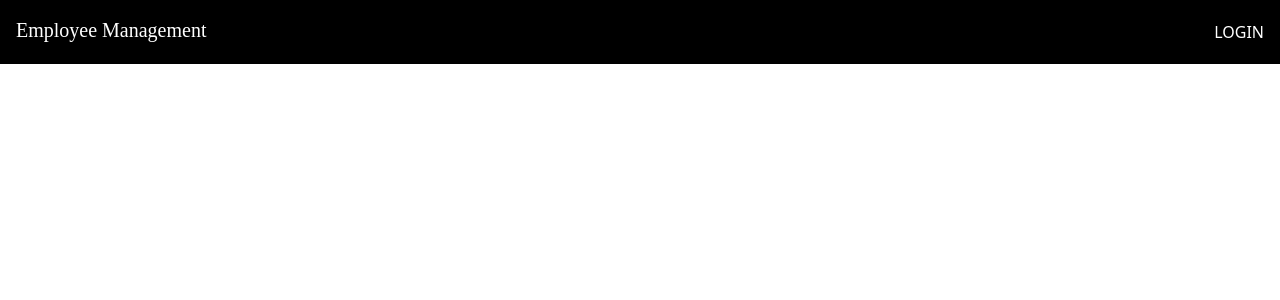
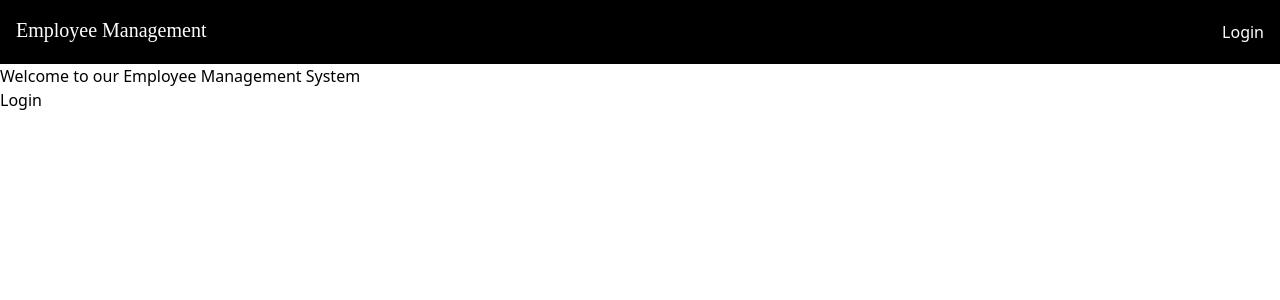
Before and after one commit to muskan-bajaj/Flipr-Externship, a React (Create React App) app in the folder frontend/: page / in a window 1280 px wide. Shown: the top 300 px of the page. Built offline with nearby package versions, Linux system fonts and the light colour scheme.

Commit message:
ui ux day4

```diff
--- a/frontend/src/App.jsx
+++ b/frontend/src/App.jsx
@@ -1,17 +1,28 @@
 import React, { useContext } from "react";
+import { BrowserRouter, Route, Routes } from "react-router-dom";
+import { AuthContext } from "./component/context/AuthContext";
 import Login from "./component/login/Login";
-import { BrowserRouter, Route, Routes } from "react-router-dom";
 import Welcome from "./component/welcome page/Welcome";
 import NavBar from "./component/nav bar/NavBar";
+import LandingPage from "./component/landing/LandingPage";
+import AddNewEmply from "./component/add employee/AddNewEmply";
+import Error from "./component/error/Error";
+// import NavBar from "./component/nav bar/NavBar";
 
 function App() {
-  const isLoggedIn = localStorage.getItem("isLoggedIn");
+  const authCxt = useContext(AuthContext);
+
   return (
     <BrowserRouter>
-      {isLoggedIn ? <NavBar element="LOGOUT" /> : <NavBar element="LOGIN" />}
+      <NavBar />
       <Routes>
-        {isLoggedIn ? <Route path="/admin" element={<Welcome />} /> : <></>}
+        <Route path="/" element={<LandingPage />} />
         <Route path="/login" element={<Login />} />
+        {authCxt.loggedIn && <Route path="/admin" element={<Welcome />} />}
+        {authCxt.loggedIn && (
+          <Route path="/admin/newEmployee" element={<AddNewEmply />} />
+        )}
+        <Route path="*" element={<Error />} />
       </Routes>
     </BrowserRouter>
   );
--- /dev/null
+++ b/frontend/src/component/add employee/AddNewEmply.jsx
@@ -0,0 +1,34 @@
+import React from "react";
+
+export default function AddNewEmply() {
+  return (
+    <div className="bg-slate-200 h-[89vh] flex justify-center items-center">
+      <div className="bg-slate-300 p-5 rounded">
+        <div>
+          <label htmlFor="name">Employee Name</label>
+          <input type="text" />
+        </div>
+        <div>
+          <label htmlFor="email">Employee Email</label>
+          <input type="email" />
+        </div>
+        <div>
+          <label htmlFor="designation">Designation</label>
+          <select>
+            <option hidden>--select designation--</option>
+            <option>Manager</option>
+            <option>Employee</option>
+          </select>
+        </div>
+        <div>
+          <button
+            type="submit"
+            className="bg-black px-3 py-1 text-white rounded-md"
+          >
+            Add Employee
+          </button>
+        </div>
+      </div>
+    </div>
+  );
+}
--- a/frontend/src/component/context/AuthContext.jsx
+++ b/frontend/src/component/context/AuthContext.jsx
@@ -1,22 +1,22 @@
-import React, { useMemo } from "react";
+import React, { useState, useMemo } from "react";
 
 export const AuthContext = React.createContext({
   designation: "",
-  isLoggedIn: "",
+  // isLoggedIn: "",
   email: "",
   userID: "",
 });
 
 export const AuthContextProvider = (props) => {
-  //   const [loggedIn, setLoggedIn] = useState(false);
+  const [loggedIn, setLoggedIn] = useState(false);
   //   const [onLogin, setOnLogin] = useState(false);
   //   const [userID, setUserID] = useState("");
   //   const [fields, setFields] = useState([{}]);
   //   const [notices, setNotices] = useState([]);
 
-  const login = (designation, isloggedIn, email, userID) => {
+  const login = (designation, email, userID) => {
     localStorage.setItem("access", designation);
-    localStorage.setItem("isLoggedIn", isloggedIn);
+    // localStorage.setItem("isLoggedIn", isloggedIn);
     localStorage.setItem("email", email);
     localStorage.setItem("id", userID);
   };
@@ -24,8 +24,8 @@ export const AuthContextProvider = (props) => {
   const contextValue = useMemo(
     () => ({
       login: login,
-      //   loggedIn: loggedIn,
-      //   setLoggedIn: setLoggedIn,
+      loggedIn: loggedIn,
+      setLoggedIn: setLoggedIn,
       //   userID: userID,
       //   setUserID: setUserID,
       //   onLogin: onLogin,
@@ -35,7 +35,7 @@ export const AuthContextProvider = (props) => {
       //   notices: notices,
       //   setNotices: setNotices,
     }),
-    []
+    [loggedIn, setLoggedIn]
   );
 
   return (
--- /dev/null
+++ b/frontend/src/component/error/Error.jsx
@@ -0,0 +1,5 @@
+import React from "react";
+
+export default function Error() {
+  return <div>Error</div>;
+}
--- /dev/null
+++ b/frontend/src/component/landing/LandingPage.jsx
@@ -0,0 +1,13 @@
+import React from "react";
+import { Link } from "react-router-dom";
+
+export default function LandingPage() {
+  return (
+    <div>
+      <div>Welcome to our Employee Management System</div>
+      <Link to="/login">
+        <button>Login</button>
+      </Link>
+    </div>
+  );
+}
--- a/frontend/src/component/login/Login.jsx
+++ b/frontend/src/component/login/Login.jsx
@@ -31,7 +31,10 @@ export default function Login() {
         );
         console.log(res);
         console.log("logged in");
-        authCxt.login(res.data.designation, true, email, res.data.id);
+
+        authCxt.login(res.data.designation, email, res.data.id);
+        authCxt.setLoggedIn(true);
+
         setUser({ email: "", password: "" });
         redirect("/admin");
       } catch (err) {
--- a/frontend/src/component/nav bar/NavBar.jsx
+++ b/frontend/src/component/nav bar/NavBar.jsx
@@ -1,10 +1,13 @@
-import React from "react";
-import { useNavigate } from "react-router-dom";
+import React, { useContext } from "react";
+import { Link, useNavigate } from "react-router-dom";
+import { AuthContext } from "../context/AuthContext";
 
-export default function NavBar(props) {
+export default function NavBar() {
+  const authCxt = useContext(AuthContext);
   const redirect = useNavigate();
-  const login = () => {
-    redirect("/login");
+
+  const logout = () => {
+    authCxt.setLoggedIn(false);
   };
 
   return (
@@ -13,12 +16,22 @@ export default function NavBar(props) {
         Employee Management
       </div>
       <div className="flex justify-center items-center pr-4">
-        <button
-          className="text-white hover:border-b-2 border-white"
-          onClick={login}
-        >
-          {props.element}
-        </button>
+        {!authCxt.loggedIn ? (
+          <Link to="/login" style={{ textDecoration: "none" }}>
+            <button className="text-white hover:border-b-2 border-white">
+              Login
+            </button>
+          </Link>
+        ) : (
+          <Link to="/" style={{ textDecoration: "none" }}>
+            <button
+              className="text-white hover:border-b-2 border-white"
+              onClick={logout}
+            >
+              Logout
+            </button>
+          </Link>
+        )}
       </div>
     </div>
   );
--- a/frontend/src/component/welcome page/Welcome.jsx
+++ b/frontend/src/component/welcome page/Welcome.jsx
@@ -1,5 +1,13 @@
 import React from "react";
+import { Link } from "react-router-dom";
 
 export default function Welcome() {
-  return <div>Welcome</div>;
+  return (
+    <div>
+      <div>Welcome</div>
+      <Link to="/admin/newEmployee">
+        <button>Add New Employee</button>
+      </Link>
+    </div>
+  );
 }
```
